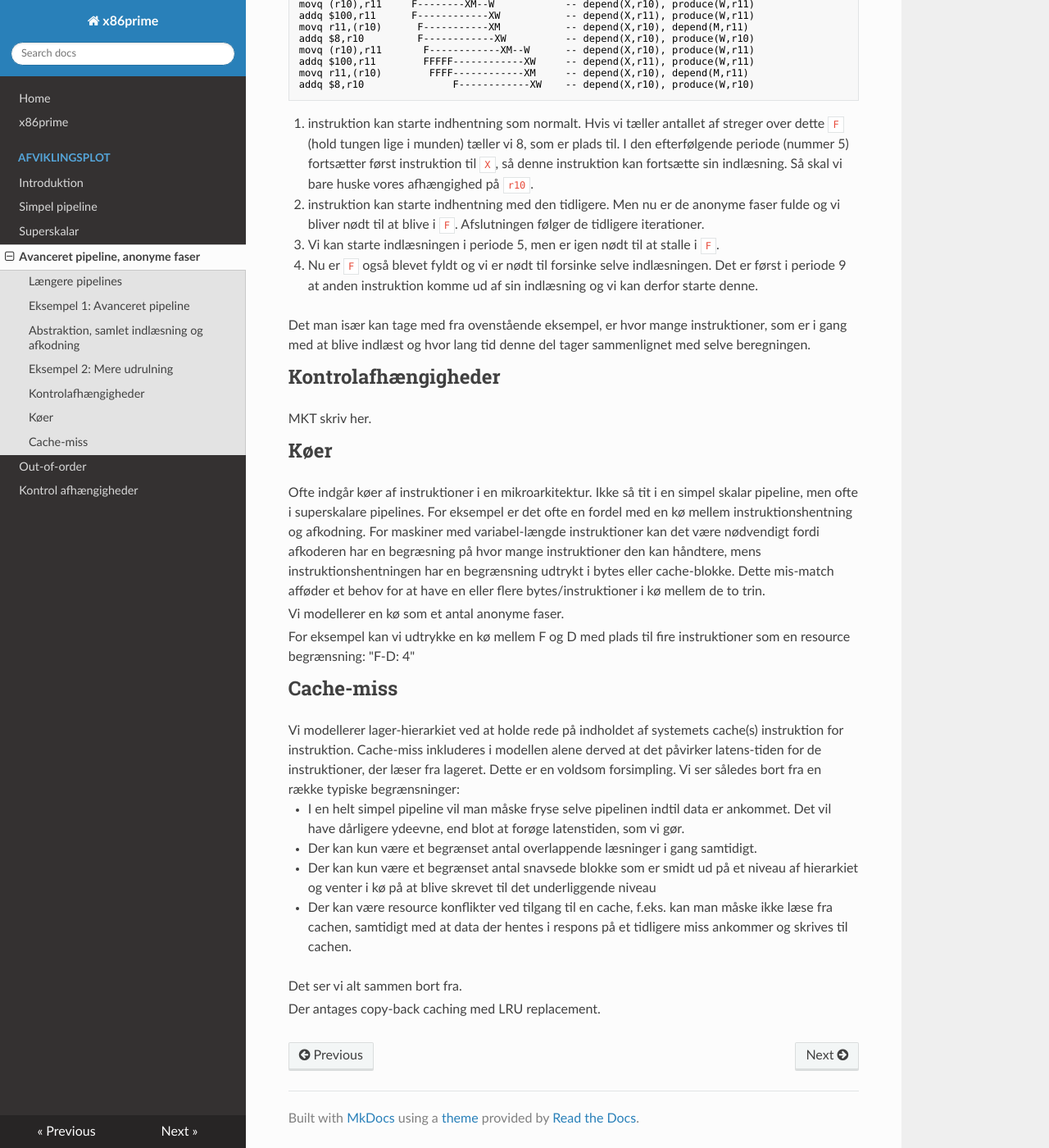
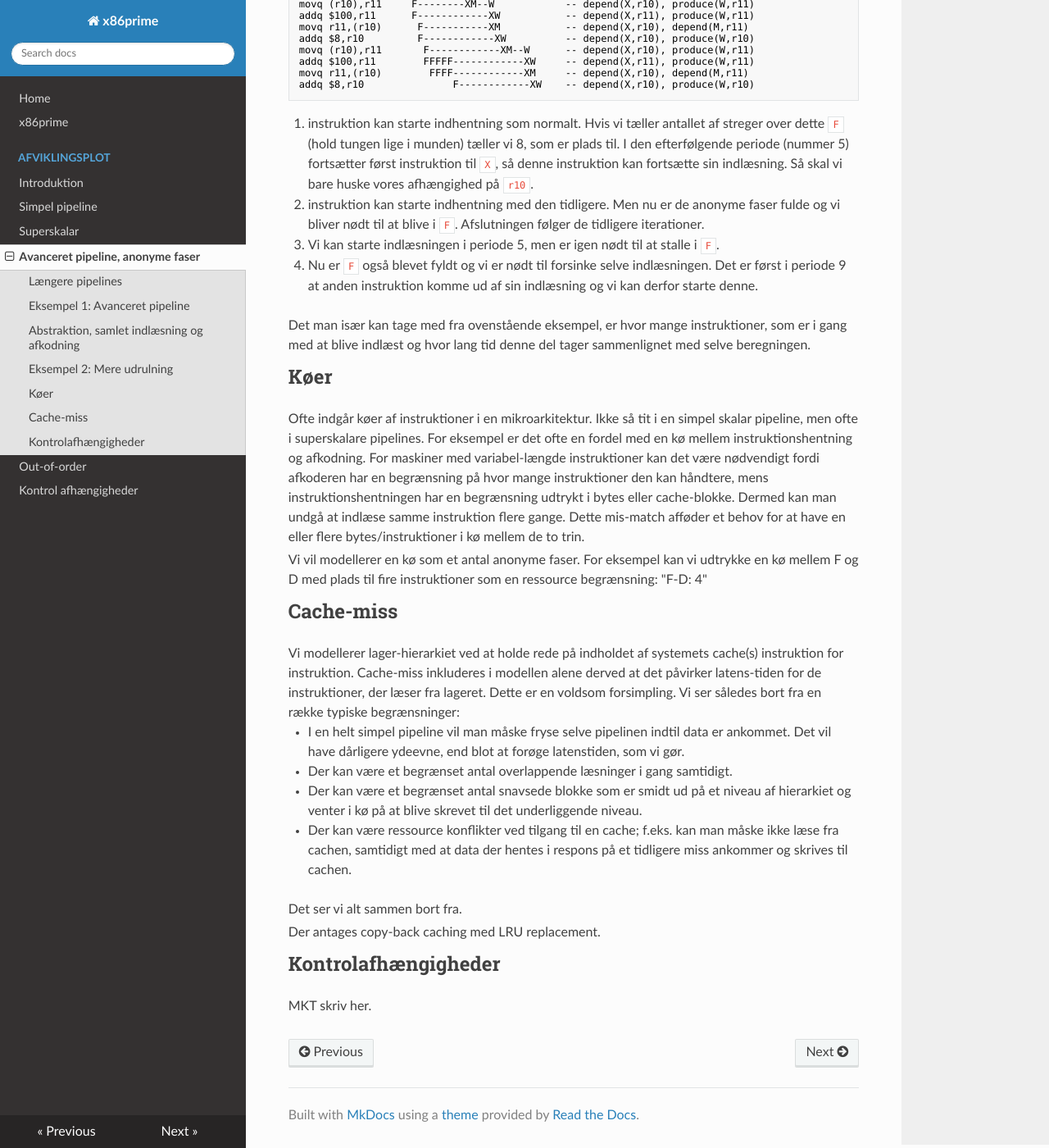
Before and after one commit to finnschiermer/x86prime, an MkDocs documentation site: the page built from docs/afviklingsplot/anonyme.md, in a window 1280 px wide and 1400 px high, scrolled down 3186 px. Shown: the whole window at 82% size. Built offline with MkDocs 1.6.1, drawn with Linux system fonts in a browser that asks for light colours; nearby versions of some CDN libraries.

Commit message:
Correcting typos

```diff
--- a/docs/afviklingsplot/anonyme.md
+++ b/docs/afviklingsplot/anonyme.md
@@ -130,22 +130,17 @@ addq $8,r10               F------------XW    -- depend(X,r10), produce(W,r10)
 
 Det man især kan tage med fra ovenstående eksempel, er hvor mange instruktioner, som er i gang med at blive indlæst og hvor lang tid denne del tager sammenlignet med selve beregningen.
 
-## Kontrolafhængigheder
-
-MKT skriv her.
-
 ## Køer
 
 Ofte indgår køer af instruktioner i en mikroarkitektur. Ikke så tit i en simpel skalar pipeline,
 men ofte i superskalare pipelines. For eksempel er det ofte en fordel med en kø mellem instruktionshentning
 og afkodning. For maskiner med variabel-længde instruktioner kan det være nødvendigt fordi afkoderen
-har en begræsning på hvor mange instruktioner den kan håndtere, mens instruktionshentningen har en
-begrænsning udtrykt i bytes eller cache-blokke. Dette mis-match afføder et behov for at have en eller
+har en begrænsning på hvor mange instruktioner den kan håndtere, mens instruktionshentningen har en
+begrænsning udtrykt i bytes eller cache-blokke. Dermed kan man undgå at indlæse samme instruktion flere gange. Dette mis-match afføder et behov for at have en eller
 flere bytes/instruktioner i kø mellem de to trin.
 
-Vi modellerer en kø som et antal anonyme faser.
-
-For eksempel kan vi udtrykke en kø mellem F og D med plads til fire instruktioner som en resource begrænsning: "F-D: 4"
+Vi vil modellerer en kø som et antal anonyme faser.
+For eksempel kan vi udtrykke en kø mellem F og D med plads til fire instruktioner som en ressource begrænsning: "F-D: 4"
 
 
 ## Cache-miss
@@ -157,10 +152,10 @@ en række typiske begrænsninger:
 
  * I en helt simpel pipeline vil man måske fryse selve pipelinen indtil data er ankommet.
    Det vil have dårligere ydeevne, end blot at forøge latenstiden, som vi gør.
- * Der kan kun være et begrænset antal overlappende læsninger i gang samtidigt.
- * Der kan kun være et begrænset antal snavsede blokke som er smidt ud på et niveau
-   af hierarkiet og venter i kø på at blive skrevet til det underliggende niveau
- * Der kan være resource konflikter ved tilgang til en cache, f.eks. kan man måske
+ * Der kan være et begrænset antal overlappende læsninger i gang samtidigt.
+ * Der kan være et begrænset antal snavsede blokke som er smidt ud på et niveau
+   af hierarkiet og venter i kø på at blive skrevet til det underliggende niveau.
+ * Der kan være ressource konflikter ved tilgang til en cache; f.eks. kan man måske
    ikke læse fra cachen, samtidigt med at data der hentes i respons på et tidligere
    miss ankommer og skrives til cachen.
 
```
Also changed, not shown: other parts of docs/afviklingsplot/anonyme.md (+6 -0 lines).
